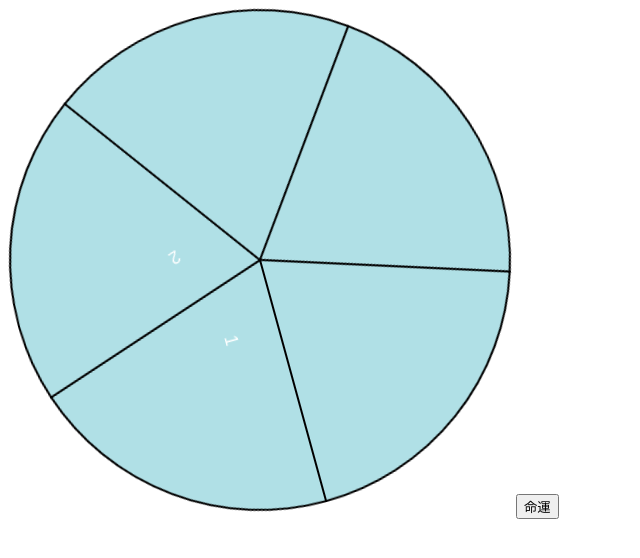
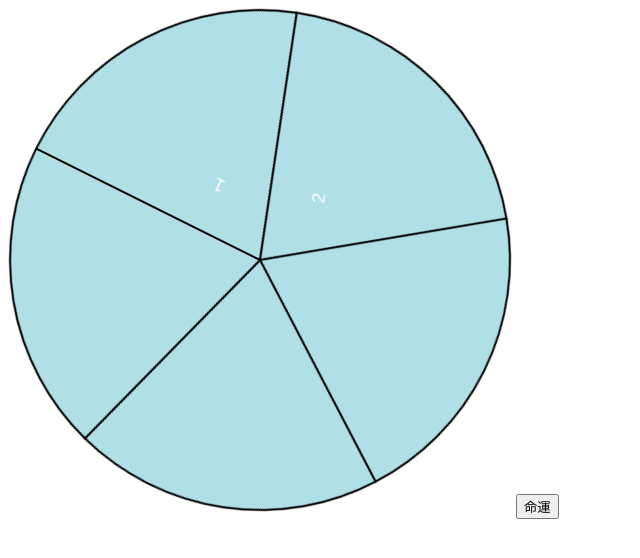
Before and after one commit to advancedor96/art_coding_02_turnTable, a plain HTML site: page index.html in a window 1280 px wide. Both pictures are taken after a click on the button "命運". Shown: the whole page, without its empty margins (0-640 px from the left). Drawn offline with Linux system fonts and the light colour scheme.

Commit message:
用 transition 完成一版

```diff
--- a/index.html
+++ b/index.html
@@ -8,7 +8,10 @@
    <link rel="stylesheet" href="./index.css">
 </head>
 <body>
-   <canvas id="myCanvas" width="504" height="504"></canvas>
+	<canvas id="myCanvas"
+		width="504"
+		height="504"
+		style="transition:all 3s ease-in-out; transform:rotate(370deg);"></canvas>
    <button onclick="start();">命運</button>
 
 
--- a/index.js
+++ b/index.js
@@ -29,16 +29,37 @@ for( let i=0;i<num;i++){
 
    ctx.restore();
 }
+getDeg = (str) =>{
+	let tmp = str.substring(   str.indexOf('(')+1, str.indexOf(')')-3   );
+	tmp = parseInt(tmp, 10);
+	// tmp = tmp % 360;
+	return tmp;
+}
+start = ()=>{
+	let mycanvas = document.querySelector('#myCanvas');
 
-start = ()=>{
-   let mycanvas = document.querySelector('#myCanvas');
-   mycanvas.style.transform = "none";
 
-   var randommuil = Math.random(1000)*1000+1;
-   console.log(randommuil);
+	//抓現在的角度   /360取餘數，設回去。再加亂數
+	let str = mycanvas.style.transform;
+	let newDeg = getDeg(str);
+	console.log('newDeg',newDeg);
 
-   mycanvas.style.transition = "all 3s linear";
-   mycanvas.style.transform = "rotate(2780deg)";
+	//設回去
+	// mycanvas.style.transition = "none"; //必須先歸0
+	// mycanvas.style.transform = `rotate(${newDeg}deg)`;
+
+	//再加亂數
+	var randommuil = Math.floor( Math.random(10000)*10000 )+1000;//這裡容易導致爆炸喔
+	mycanvas.style.transition = "all 3s ease-in-out";
+	mycanvas.style.transform = `rotate(${newDeg + randommuil}deg)`;
+
+
+
+
+   // var randommuil = Math.floor( Math.random(1000)*1000 )+1;
+   // console.log(randommuil);
+
+   // mycanvas.style.transform = "rotate(2780deg)";
 }
 
 
```
